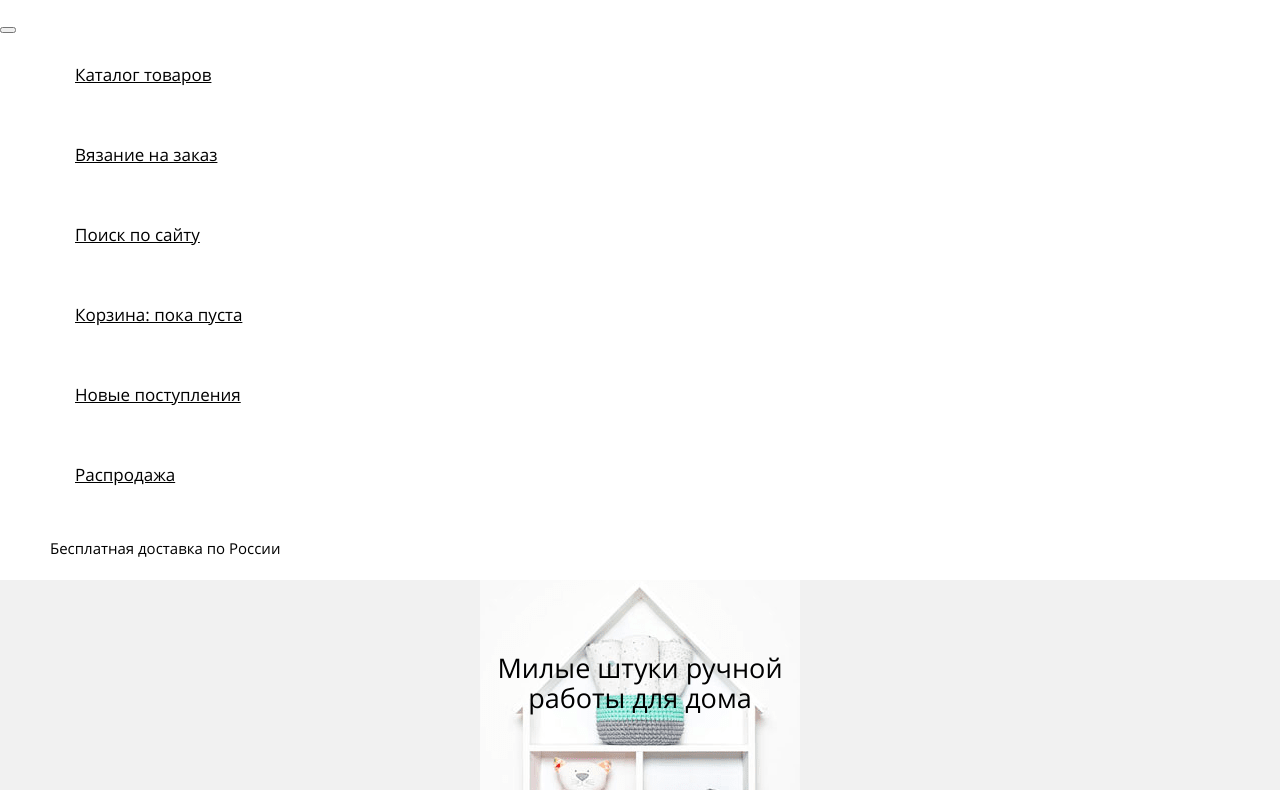
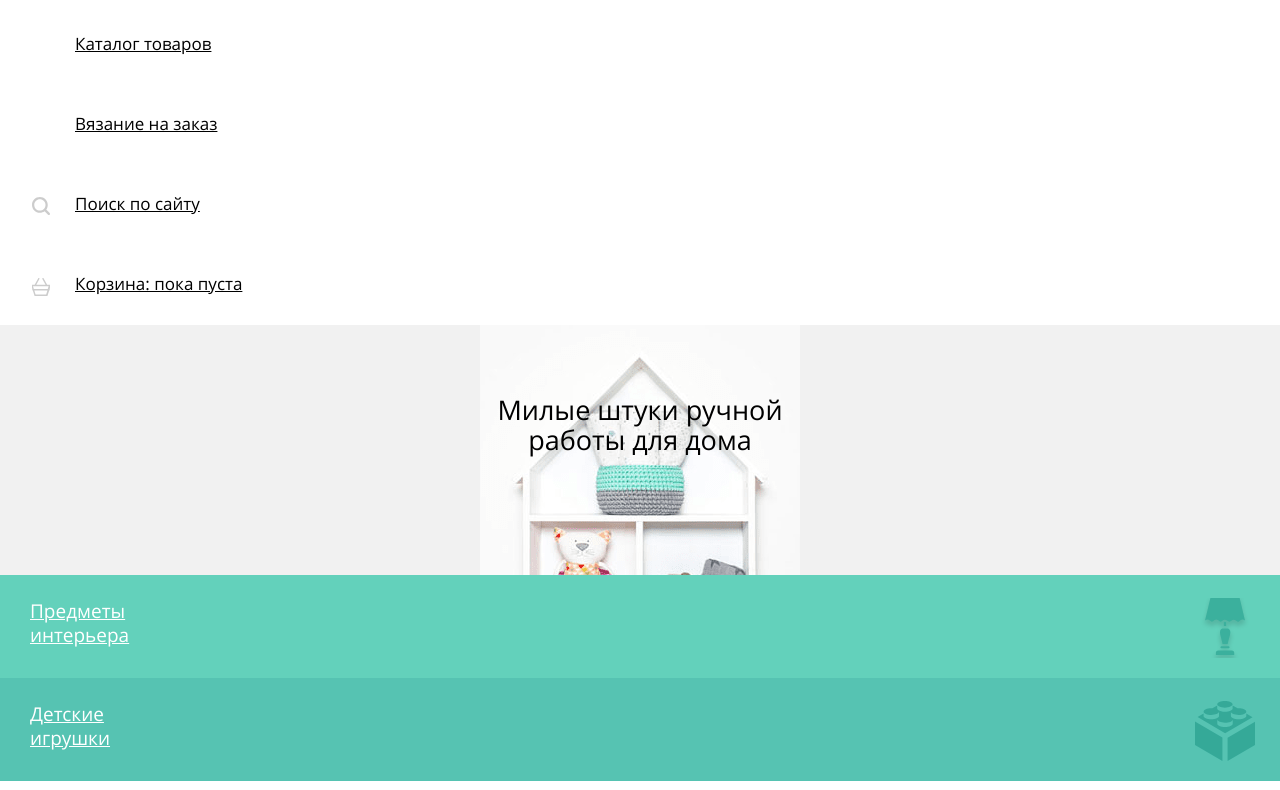
Before and after one commit to sakralbar0192/Mishka, a website: page source/index.html in a window 1280 px wide. Shown: the part 73-863 px from the top of the page. Drawn offline with nearby package versions, Linux system fonts and the light colour scheme; files that its build step writes are made by us from their sources.

Commit message:
Начал верстать сетку мобильной версии главной страницы

```diff
--- a/source/index.html
+++ b/source/index.html
@@ -2,6 +2,7 @@
 <html class="page" lang="ru">
 <head>
   <meta charset="utf-8">
+  <meta name="viewport" content="width=device-width, initial-scale=1">
   <title>HTML Academy: Мишка</title>
   <link rel="stylesheet" href="css/normalize.css">
   <link rel="stylesheet" href="css/style.css">
@@ -13,7 +14,10 @@
     </a>
     <nav class="main-nav">
       <div class="main-nav__wrapper">
-        <button class="main-nav__toggle" type="button"><span class="visually-hidden">Открыть меню</span></button>
+        <button class="main-nav__toggle" type="button"><span class="visually-hidden">Открыть меню</span>
+          <svg class="visually-hidden" width="20" height="14" xmlns="http://www.w3.org/2000/svg"><path d="M20 0H0v2h20V0zM20 6H0v2h20V6zM20 12H0v2h20v-2z" fill="#231F20"/></svg>
+          <svg width="21" height="20" xmlns="http://www.w3.org/2000/svg"><path d="M21 1.366L19.566 0 10.55 8.585 1.434 0 0 1.366l9.015 8.683L0 18.634 1.434 20l9.117-8.585L19.566 20 21 18.634l-9.015-8.585L21 1.366z" fill="#000"/></svg>
+        </button>
         <ul class="site-list main-nav__list">
           <li class="site-list__item"><a href="catalog.html">Каталог товаров</a></li>
           <li class="site-list__item"><a href="form.html">Вязание на заказ</a></li>
@@ -31,8 +35,8 @@
     <p class="page-header__text">Бесплатная доставка по России</p>
   </header>
   <main class="page-main">
-    <h1 class="page-main__title page-main__title--index">Милые штуки ручной<br/>работы для дома</h1>
     <section class="product-type">
+      <h1 class="page-main__title page-main__title--index">Милые штуки ручной<br/>работы для дома</h1>
       <h2 class="visually-hidden">Типы товаров</h2>
       <div class="product-type__wrapper">
         <ul class="product-type__list">
--- /dev/null
+++ b/source/less/blocks/additional-list.less
@@ -0,0 +1,3 @@
+.additional-list {
+  display: none;
+}
--- a/source/less/blocks/main-nav.less
+++ b/source/less/blocks/main-nav.less
@@ -1,8 +1,9 @@
 .main-nav {
+  position: relative;
   li {
     box-sizing: border-box;
     min-height: 80px;
-    padding: 27px 75px;
+    padding: 27px 30px 27px 75px;
   }
 }
 
@@ -23,3 +24,10 @@
     }
   }
 }
+
+.main-nav__toggle {
+  position: absolute;
+  top: -50px;
+  right: 25px;
+  border: 0;
+}
--- a/source/less/blocks/page-header.less
+++ b/source/less/blocks/page-header.less
@@ -1,9 +1,10 @@
 .page-header__logo {
   width: 85px;
-  margin: 22px auto;
+  margin: 22px auto 15px auto;
 }
 
 .page-header__text {
+  display: none;
   margin: 0;
   padding: 20px 50px;
   font-size: 15px;
--- a/source/less/blocks/page-main.less
+++ b/source/less/blocks/page-main.less
@@ -1,6 +1,11 @@
+.page-main {
+  display: grid;
+  grid-gap: 30px;
+}
+
 .page-main__title {
   margin: 0;
-  padding: 73px 30px 120px 30px;
+  padding: 70px 30px 120px 30px;
   font-size: 27px;
   line-height: 30px;
   text-align: center;
@@ -10,5 +15,5 @@
 .page-main__title--index {
   background-image: url("../../img/hero-mobile.png");
   background-repeat: no-repeat;
-  background-position: center -45px;
+  background-position: center -20px;
 }
--- a/source/less/blocks/product-type.less
+++ b/source/less/blocks/product-type.less
@@ -5,20 +5,40 @@
 }
 
 .product-type__link {
+  position: relative;
   display: block;
   box-sizing: border-box;
-
   min-height: 103px;
   padding: 24px 100px 30px 30px;
   font-size: 19px;
   line-height: 24px;
   color: @white;
 
-  &--interior {
-    background-color: @tiffany-2;
-  }
-
-  &--toys {
-    background-color: @tiffany-3;
+  &::before {
+    position: absolute;
+    top: 23px;
+    right: 25px;
+    width: 60px;
+    height: 60px;
+    background-repeat: no-repeat;
+    background-position: center;
   }
 }
+
+.product-type__link--toys {
+  background-color: @tiffany-3;
+
+  &::before {
+    content: "";
+    background-image: url("../../img/toy.svg")
+  }
+}
+
+.product-type__link--interior {
+  background-color: @tiffany-2;
+
+  &::before {
+    content: "";
+    background-image: url("../../img/interior.svg")
+  }
+}
--- /dev/null
+++ b/source/less/blocks/user-list.less
@@ -0,0 +1,31 @@
+.user-list__item {
+  position: relative;
+  min-width: 260px;
+
+
+  &::before {
+    position: absolute;
+    top: 32px;
+    left: 32px;
+    background-repeat: no-repeat;
+    background-position: center;
+  }
+}
+
+.user-list__item--search {
+  &::before {
+    content: "";
+    width: 18px;
+    height: 18px;
+    background-image: url("../../img/search.svg");
+  }
+}
+
+.user-list__item--cart {
+  &::before {
+    content: "";
+    width: 18px;
+    height: 21px;
+    background-image: url("../../img/cart.svg");
+  }
+}
--- a/source/less/style.less
+++ b/source/less/style.less
@@ -6,6 +6,8 @@
 @import "blocks/logo.less";
 @import "blocks/page-header.less";
 @import "blocks/main-nav.less";
+@import "blocks/additional-list.less";
+@import "blocks/user-list.less";
 @import "blocks/page-main.less";
 @import "blocks/product-type.less";
 @import "blocks/main-suggestion.less";
@@ -15,4 +17,4 @@
 @import "blocks/page-footer.less";
 @import "blocks/products.less";
 @import "blocks/order-form.less";
-@import "blocks/production-process";
+@import "blocks/production-process.less";
```
Also changed, not shown: source/catalog.html (+2 -1 lines), source/form.html (+2 -1 lines), source/img/cart.svg (added), source/img/interior.svg (added), source/img/menu-close.svg (added), source/img/menu.svg (added), source/img/search.svg (added), source/img/toy.svg (added).
